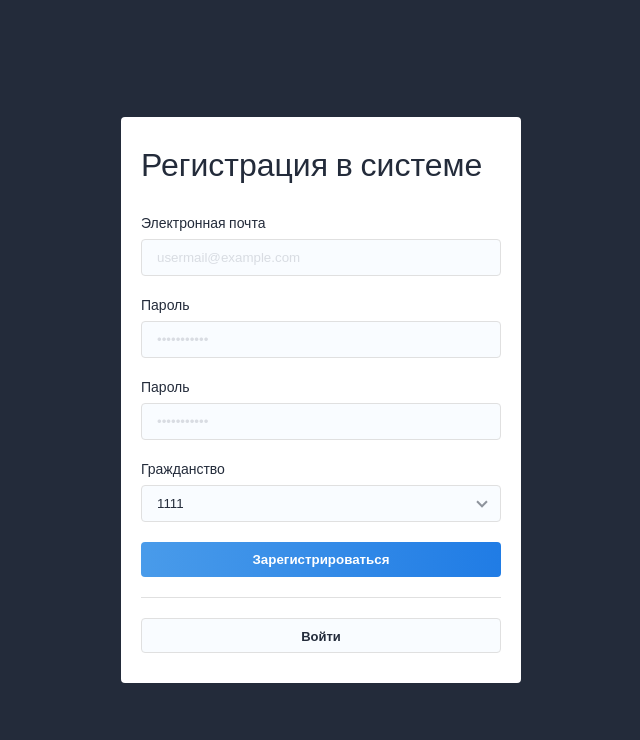
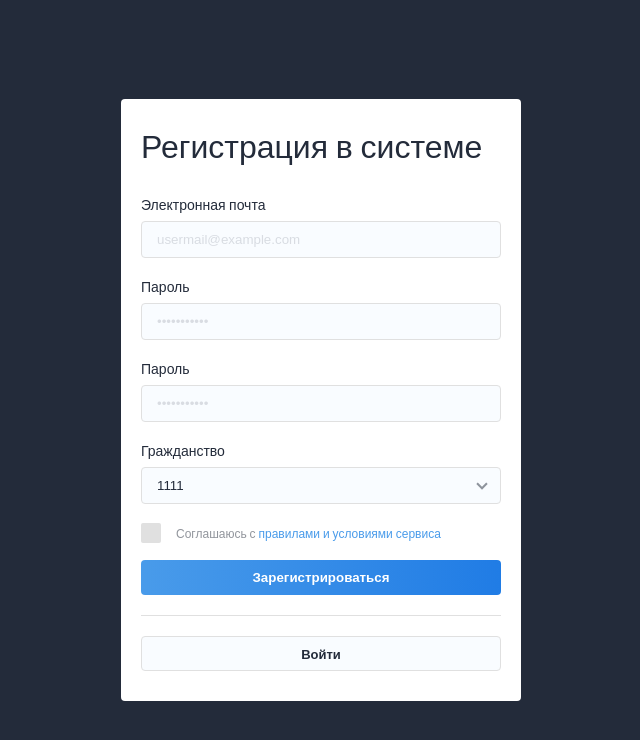
Before and after one commit to Dnddtw/s-form-handler, a React (Create React App) app: page / in a window 1280 px wide. Shown: the top 740 px of the page, without its empty margins (319-959 px from the left). Built offline with nearby package versions, Linux system fonts and the light colour scheme.

Commit message:
Completed murkup

```diff
--- a/src/assets/styles/partial/_checkbox.scss
+++ b/src/assets/styles/partial/_checkbox.scss
@@ -1,9 +1,11 @@
 .checkbox {
 	&__label {
+        padding-left: 35px;
+        position: relative;
 		cursor: pointer;
 		font-size: 12px;
 		line-height: 14px;
-		color: $grey;
+		color: $pale-dark;
 	}
 
 	&__checkbox {
@@ -11,37 +13,44 @@
 		opacity: 0;
 		cursor: pointer;
 		height: 0;
-		width: 0;
+        width: 0;
+        display: none;
 	}
 
 	&__checkmark {
 		position: absolute;
 		display: block;
-		top: -4px;
+		top: -2px;
 		left: 0;
-		height: 30px;
-		width: 30px;
-		// background-color: $white;
-		border-radius: 8px;
+		height: 20px;
+		width: 20px;
+		background-color: rgba($pale-grey, 1);
+        border-radius: 2px;
+        border-color: $pale-grey;
+        transition: all 0.2s ease;
 
 		&::after {
 			content: "";
 			position: absolute;
 			display: none;
-			left: 2px;
+			left: 1px;
 			bottom: 2px;
 			right: 0;
 			top: 0;
 			margin: auto;
 			width: 4px;
-			height: 8px;
-			// border: solid $purple;
-			border-width: 0 3px 3px 0;
+			height: 7px;
+			border: solid $white;
+			border-width: 0 2px 2px 0;
 			transform: rotate(45deg);
 		}
 	}
 
 	&__checkbox:checked ~ &__checkmark::after {
 		display: block;
-	}
+    }
+
+    &__checkbox:checked ~ &__checkmark {
+        background-color: $blue;
+    }
 }
--- a/src/components/Form/FormComponents.js
+++ b/src/components/Form/FormComponents.js
@@ -79,7 +79,7 @@ const FormTermOfUse = (props) => {
         <div className="form__element checkbox">
             <label htmlFor="term-of-use" className="checkbox__label">
                 <input type="checkbox" name="" id="term-of-use" className="checkbox__checkbox" />
-                <span className="checkbox__checkmark"></span> З Правилами та умовами надання послуг ознайомлений, і підтверджую згоду на обробку персональних даних
+                <span className="checkbox__checkmark"></span> {props.children}
             </label>
         </div>
     );
@@ -92,5 +92,6 @@ export {
     FormSubmitButton,
     FormAdditional,
     InputPasswordWithLink,
-    FormSelect
+    FormSelect,
+    FormTermOfUse
 };
--- a/src/components/Form/Forms.js
+++ b/src/components/Form/Forms.js
@@ -5,6 +5,7 @@ import {
     InputPassword,
     FormSubmitButton,
     FormAdditional,
+    FormTermOfUse,
     InputPasswordWithLink,
     FormSelect } from './FormComponents';
 
@@ -34,6 +35,7 @@ class FormSignup extends Component {
                     <InputPassword>Пароль</InputPassword>
                     <InputPassword>Пароль</InputPassword>
                     <FormSelect>Гражданство</FormSelect>
+                    <FormTermOfUse>Соглашаюсь с <a href="#" className="text-blue">правилами и условиями сервиса</a></FormTermOfUse>
                     <FormSubmitButton>Зарегистрироваться</FormSubmitButton>
                     <FormAdditional>Войти</FormAdditional>
                 </form>
```
